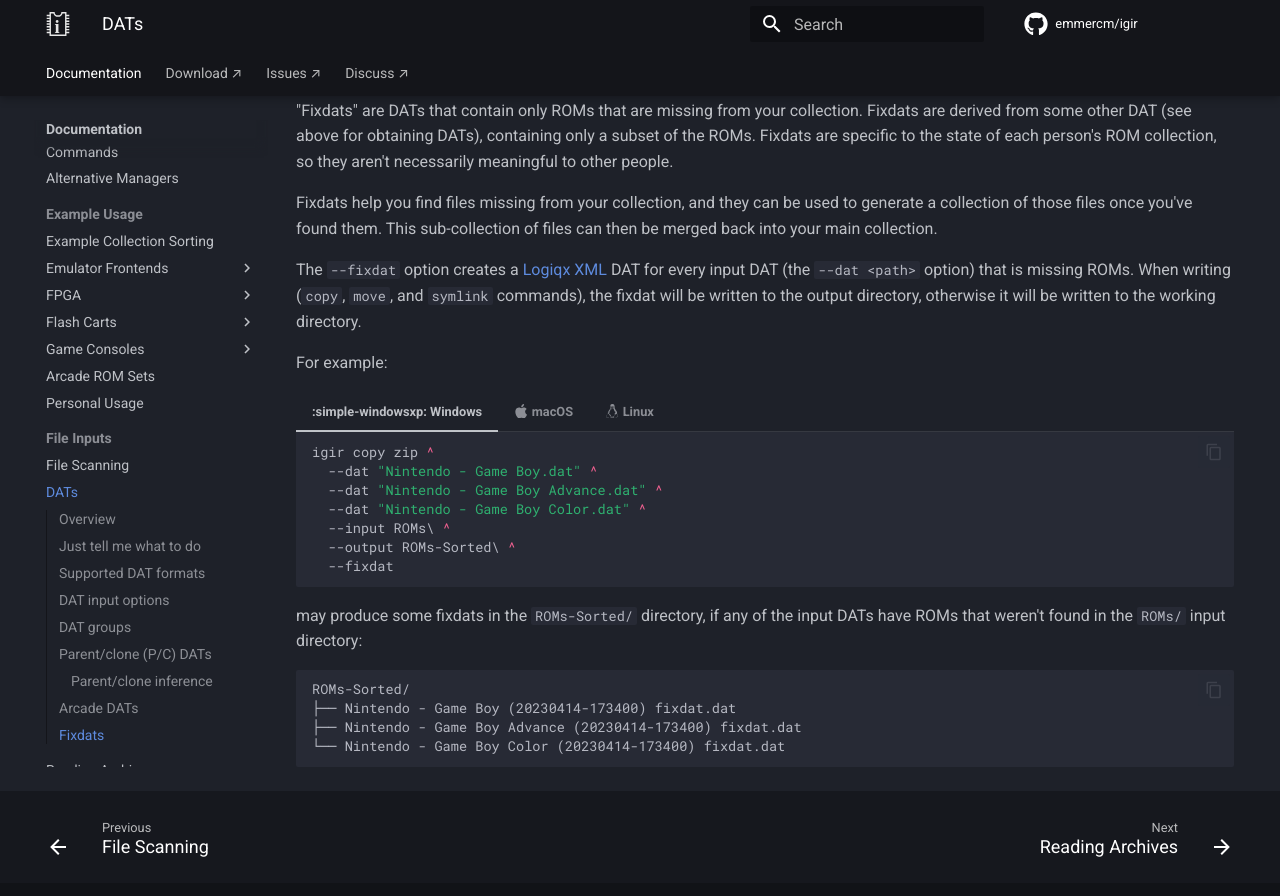
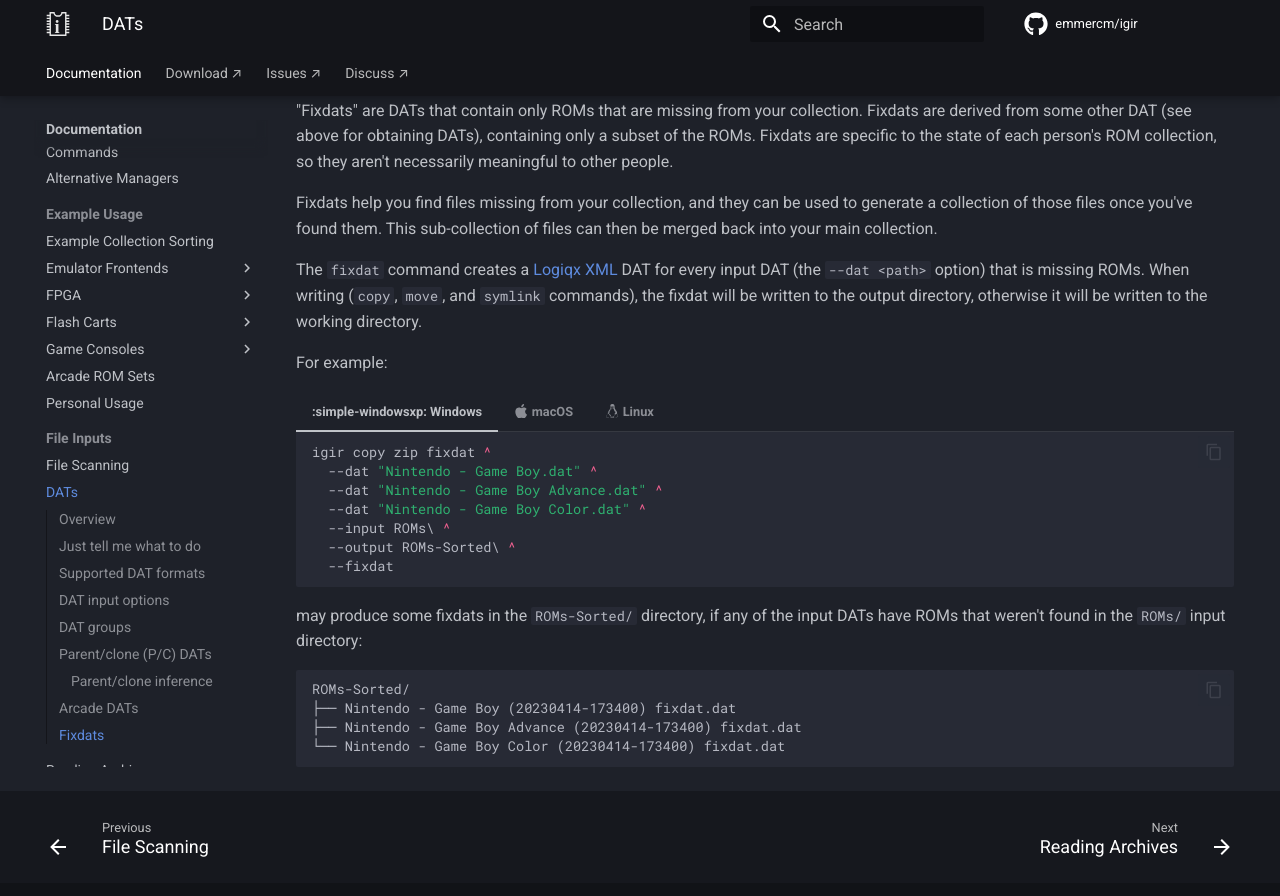
Before and after one commit to emmercm/igir, an MkDocs documentation site: the page built from docs/input/dats.md, in a window 1280 px wide and 900 px high, scrolled down 4368 px. Shown: the top 896 px of the window. Built offline with MkDocs 1.6.1 and Material for MkDocs 9.7.7, drawn with Linux system fonts in a browser that asks for light colours; comment, search, counter and statistics services are not loaded.

Commit message:
Fix: fixdat command rather than option (#566)

````diff
--- a/docs/input/dats.md
+++ b/docs/input/dats.md
@@ -169,14 +169,14 @@ See the [arcade page](../usage/arcade.md) for more information on building & re-
 
 Fixdats help you find files missing from your collection, and they can be used to generate a collection of those files once you've found them. This sub-collection of files can then be merged back into your main collection.
 
-The `--fixdat` option creates a [Logiqx XML](http://www.logiqx.com/DatFAQs/) DAT for every input DAT (the `--dat <path>` option) that is missing ROMs. When writing (`copy`, `move`, and `symlink` commands), the fixdat will be written to the output directory, otherwise it will be written to the working directory.
+The `fixdat` command creates a [Logiqx XML](http://www.logiqx.com/DatFAQs/) DAT for every input DAT (the `--dat <path>` option) that is missing ROMs. When writing (`copy`, `move`, and `symlink` commands), the fixdat will be written to the output directory, otherwise it will be written to the working directory.
 
 For example:
 
 === ":simple-windowsxp: Windows"
 
     ```batch
-    igir copy zip ^
+    igir copy zip fixdat ^
       --dat "Nintendo - Game Boy.dat" ^
       --dat "Nintendo - Game Boy Advance.dat" ^
       --dat "Nintendo - Game Boy Color.dat" ^
@@ -188,25 +188,23 @@ For example:
 === ":simple-apple: macOS"
 
     ```shell
-    igir copy zip \
+    igir copy zip fixdat \
       --dat "Nintendo - Game Boy.dat" \
       --dat "Nintendo - Game Boy Advance.dat" \
       --dat "Nintendo - Game Boy Color.dat" \
       --input ROMs/ \
-      --output ROMs-Sorted/ \
-      --fixdat
+      --output ROMs-Sorted/
     ```
 
 === ":simple-linux: Linux"
 
     ```shell
-    igir copy zip \
+    igir copy zip fixdat \
       --dat "Nintendo - Game Boy.dat" \
       --dat "Nintendo - Game Boy Advance.dat" \
       --dat "Nintendo - Game Boy Color.dat" \
       --input ROMs/ \
-      --output ROMs-Sorted/ \
-      --fixdat
+      --output ROMs-Sorted/
     ```
 
 may produce some fixdats in the `ROMs-Sorted/` directory, if any of the input DATs have ROMs that weren't found in the `ROMs/` input directory:
````
Also changed, not shown: docs/internals.md (+1 -1 lines), 4 other files.
